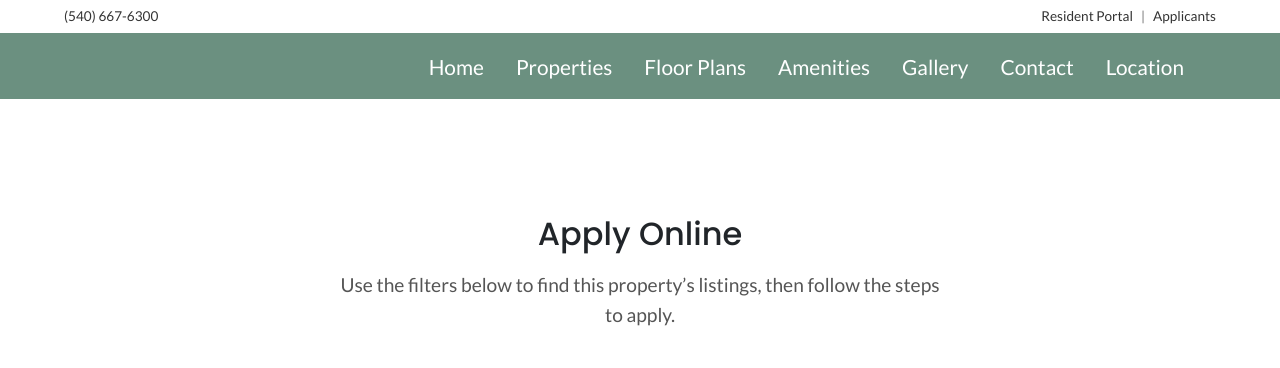
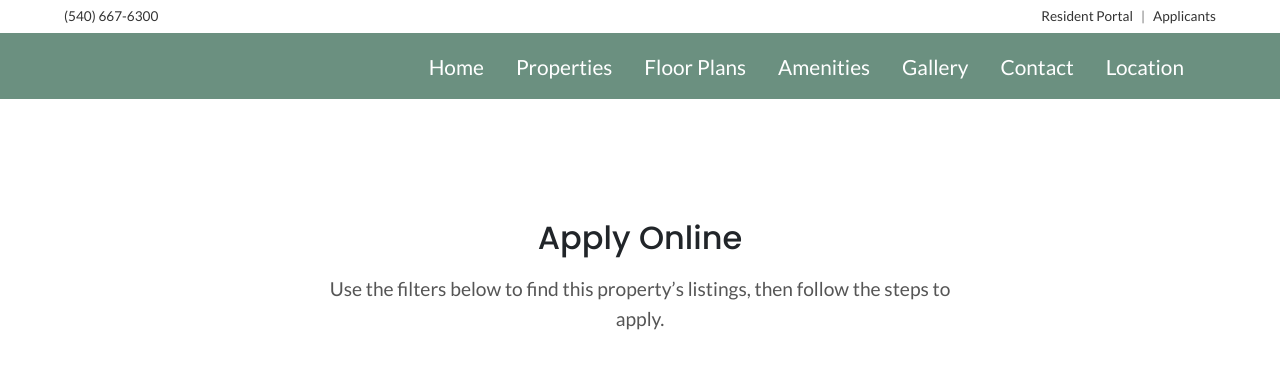
Before and after one commit to weeksr77/property-portfolio, a React (Vite) app: page /property/1/vacancies in a window 1280 px wide. Shown: the top 368 px of the page. Built offline with nearby package versions, Linux system fonts and the light colour scheme; no server answers.

Commit message:
Fixed spacing on vacancies page

```diff
--- a/src/App.css
+++ b/src/App.css
@@ -2519,3 +2519,51 @@ text-align: left;
 .walkthrough-btn:hover {
   background-color: #5f756b;
 }
+
+/* Vacencies stuff*/
+.vacancies-instructions p {
+  white-space: pre-line;
+}
+
+.vacancies-instructions {
+  max-width: 800px;
+  margin: 0 auto 2.5rem auto;
+  text-align: center;
+  padding: 1.5rem 1rem;
+}
+
+.vacancies-instructions h2 {
+  margin-bottom: 1rem;
+}
+
+.vacancies-instructions p {
+  max-width: 650px;
+  margin: 0 auto;
+  line-height: 1.6;
+  white-space: pre-line; /* preserves Sanity line breaks */
+}
+
+/* Crop Fix */
+.amenities-grid {
+  display: grid;
+  grid-template-columns: repeat(auto-fit, minmax(260px, 1fr));
+  gap: 1.25rem;
+  justify-items: center;
+}
+
+.amenity-item {
+  width: 100%;
+  max-width: 320px;
+  aspect-ratio: 4 / 3;
+  overflow: hidden;
+  border-radius: 12px;
+  background: #fff;
+}
+
+.amenity-item img {
+  width: 100%;
+  height: 100%;
+  object-fit: cover;
+  object-position: center;
+  display: block;
+}
```
